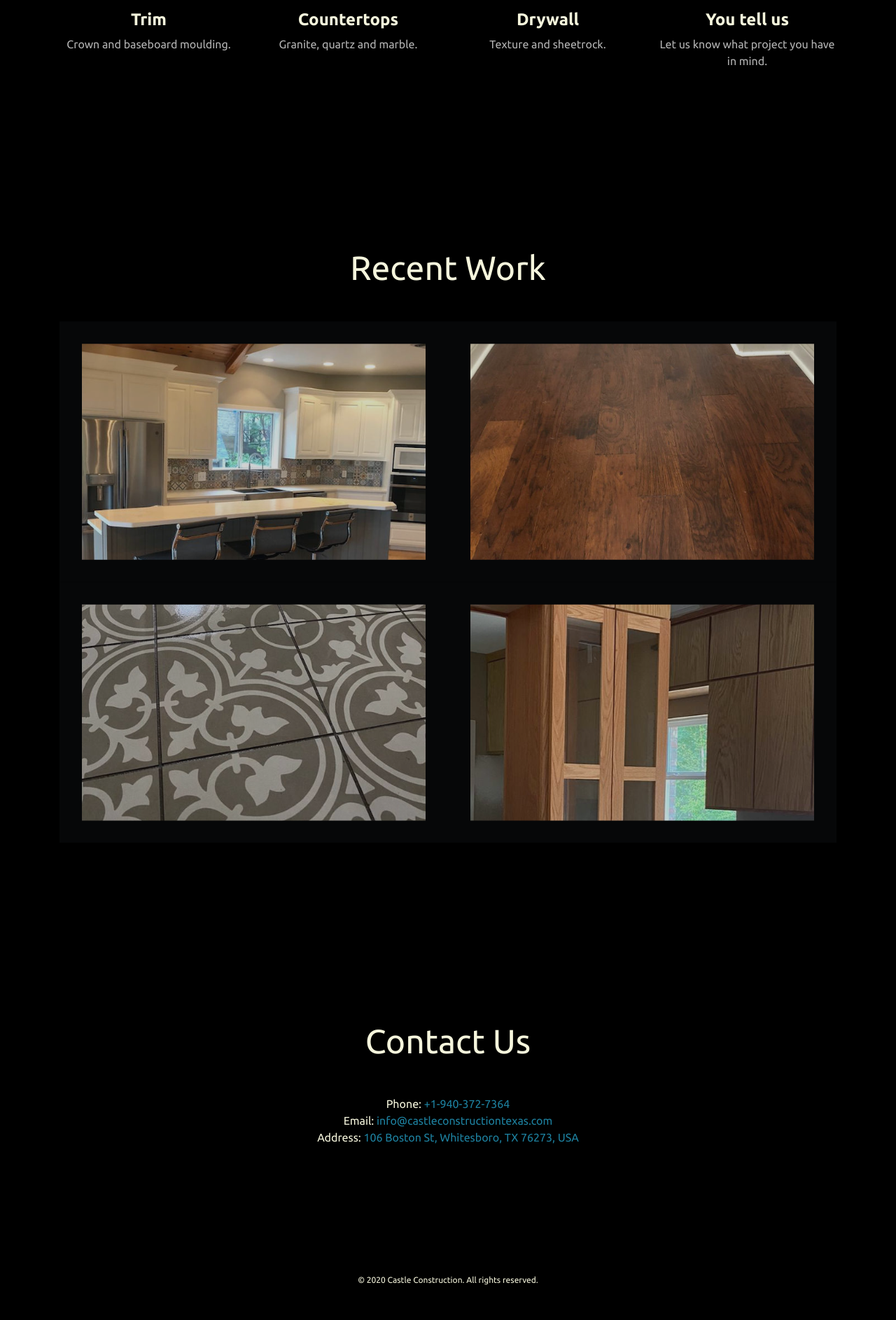
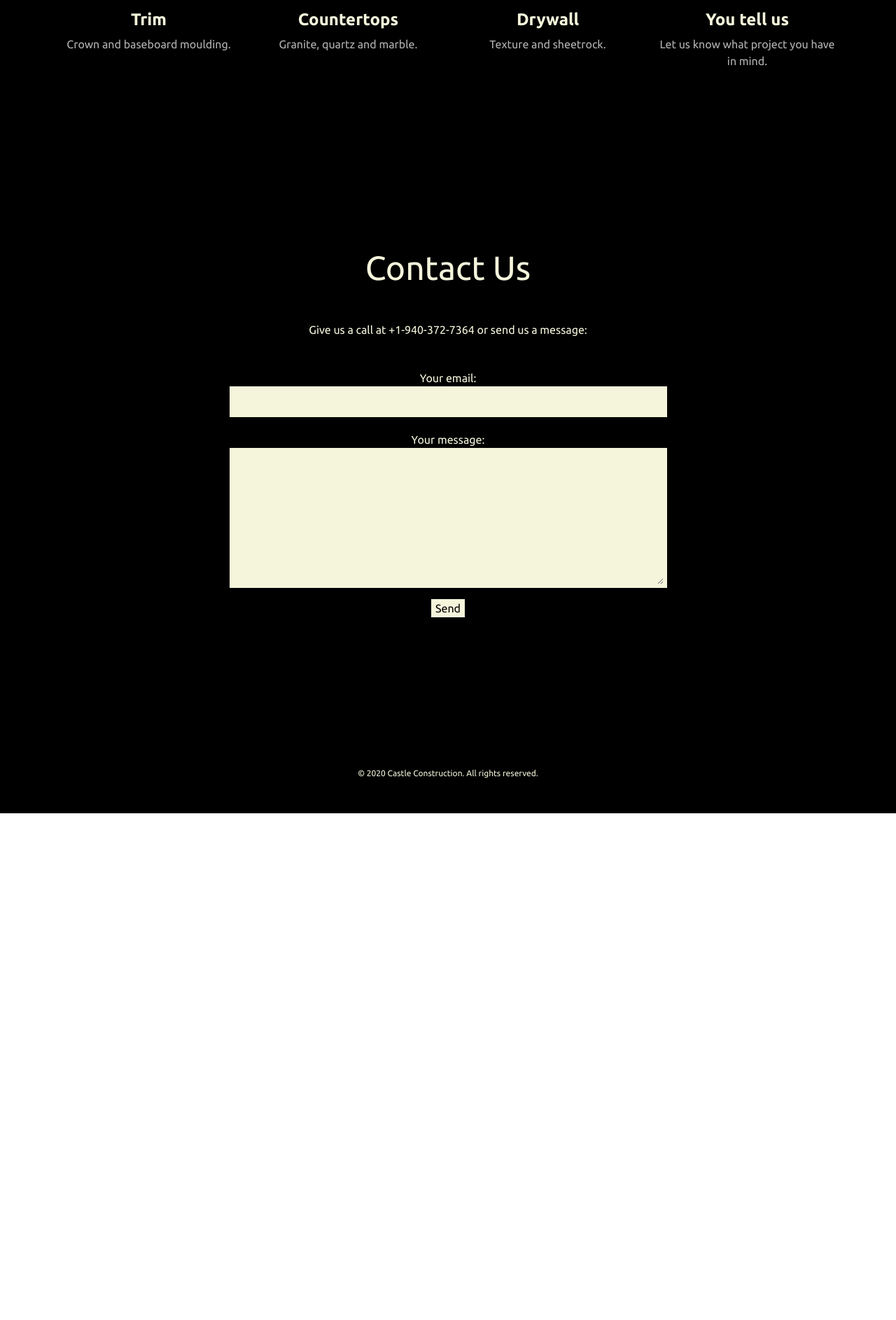
Before and after one commit to da-cali/castleConstruction, a Jekyll site: the page built from index.html, in a window 1280 px wide. Shown: the part 1878-3764 px from the top of the page at 70% size. Built offline with Jekyll 4.4.1, drawn with Linux system fonts in a browser that asks for light colours; after the commit the page ends 3040 px from its top, so only the background shows below that.

Commit message:
contact form added

```diff
--- a/_config.yml
+++ b/_config.yml
@@ -14,9 +14,9 @@
 # You can create any custom variable you would like, and they will be accessible
 # in the templates via {{ site.myvariable }}.
 title: Castle Construction
+description: Home renovation and construction services.
 email: info@castleconstructiontexas.com
 phone: +1-940-372-7364
-description: Home renovation services in Whitesboro, Texas.
 
 keywords: Painting, cabinets, vinyl and wood flooring, tile, trim, countertops, hardwood.
 url: https://castleconstructiontexas.com
--- a/_includes/header.html
+++ b/_includes/header.html
@@ -3,7 +3,7 @@
       <img class="logo" alt="Logo" src="{{ "/assets/img/castleConstruction-logo.svg" | prepend: site.baseurl }}" />
       <p></p>
       <br>
-      <h4 class="description "> Home renovation and construction services</h4>
+      <h4 class="description ">Home renovation and construction services</h4>
       <br>
         <!-- <h3 class="mb-5">
           <em>Home renovation services</em>
--- a/_includes/navigation.html
+++ b/_includes/navigation.html
@@ -15,9 +15,9 @@
         <li class="sidebar-nav-item">
             <a class="js-scroll-trigger" href="#services">Services</a>
         </li>
-        <li class="sidebar-nav-item">
+        <!-- <li class="sidebar-nav-item">
             <a class="js-scroll-trigger" href="#portfolio">Portfolio</a>
-        </li>
+        </li> -->
         <li class="sidebar-nav-item">
             <a class="js-scroll-trigger" href="#contact">Contact</a>
         </li>
--- a/_layouts/default.html
+++ b/_layouts/default.html
@@ -8,7 +8,7 @@
     <meta http-equiv="X-UA-Compatible" content="IE=edge">
     <meta name="author" content="{{ site.author }}">
     <!-- <link type="text/plain" rel="author" href="{{ site.baseurl }}/humans.txt" /> -->
-    <title>{% if page.title %}{{ page.title }} - {% elsif post.title %}{{ post.title }} - {% endif %}{{ site.title }}</title>
+    <title>{% if page.title %}{{ page.title }} - {% elsif post.title %}{{ post.title }} - {% endif %}{{ site.description }}</title>
     {% capture description %}
     {% if page.summary %}{{ page.summary }}{% else %}{{ site.description }}{% endif %}
     {% endcapture %}
--- a/index.html
+++ b/index.html
@@ -118,10 +118,10 @@ title: Castle Construction
 
 
 <!-- Portfolio -->
-<section class="portfolio content-section bg-dark" id="portfolio">
+<!-- <section class="portfolio content-section bg-dark" id="portfolio">
     <div class="container">
         <div class="content-section-heading text-center">
-            <!-- <h3 class="text-secondary mb-0">Portfolio</h3> -->
+            <h3 class="text-secondary mb-0">Portfolio</h3>
             <h2 class="mb-5">Recent Work</h2>
         </div>
         <div class="row no-gutters">
@@ -130,8 +130,8 @@ title: Castle Construction
               <a class="portfolio-item">
                 <span class="caption">
                   <span class="caption-content">
-                    <!-- <h2>Stationary</h2>
-                    <p class="mb-0">A yellow pencil with envelopes on a clean, blue backdrop!</p> -->
+                    <h2>Stationary</h2>
+                    <p class="mb-0">A yellow pencil with envelopes on a clean, blue backdrop!</p>
                   </span>
                 </span>
                 <img class="img-fluid" src="{{ site.baseurl }}/assets/img/img1.jpg" alt="">
@@ -142,8 +142,8 @@ title: Castle Construction
               <a class="portfolio-item">
                 <span class="caption">
                   <span class="caption-content">
-                    <!-- <h2>Stationary</h2>
-                    <p class="mb-0">A yellow pencil with envelopes on a clean, blue backdrop!</p> -->
+                    <h2>Stationary</h2>
+                    <p class="mb-0">A yellow pencil with envelopes on a clean, blue backdrop!</p>
                   </span>
                 </span>
                 <img class="img-fluid" src="{{ site.baseurl }}/assets/img/img2.jpg" alt="">
@@ -154,8 +154,8 @@ title: Castle Construction
               <a class="portfolio-item">
                 <span class="caption">
                   <span class="caption-content">
-                    <!-- <h2>Stationary</h2>
-                    <p class="mb-0">A yellow pencil with envelopes on a clean, blue backdrop!</p> -->
+                    <h2>Stationary</h2>
+                    <p class="mb-0">A yellow pencil with envelopes on a clean, blue backdrop!</p>
                   </span>
                 </span>
                 <img class="img-fluid" src="{{ site.baseurl }}/assets/img/img3.jpg" alt="">
@@ -166,8 +166,8 @@ title: Castle Construction
               <a class="portfolio-item">
                 <span class="caption">
                   <span class="caption-content">
-                    <!-- <h2>Stationary</h2>
-                    <p class="mb-0">A yellow pencil with envelopes on a clean, blue backdrop!</p> -->
+                    <h2>Stationary</h2>
+                    <p class="mb-0">A yellow pencil with envelopes on a clean, blue backdrop!</p>
                   </span>
                 </span>
                 <img class="img-fluid" src="{{ site.baseurl }}/assets/img/img4.jpg" alt="">
@@ -175,7 +175,7 @@ title: Castle Construction
             </div>
         </div>
     </div>
-</section>
+</section> -->
 
 
 <!-- Call to Action -->
@@ -207,11 +207,33 @@ title: Castle Construction
         <!-- <h3 class="text-secondary mb-0">Portfolio</h3> -->
       </div>
       <p class="mb-0 text-center">
-        Phone: <a href="tel:{{ site.phone }}">+1-940-372-7364</a>
+        Give us a call at <a class="text-white" href="tel:{{ site.phone }}">+1-940-372-7364</a> or send us a message:
+        <!-- <br>
+        Email: <a class="text-white" href="mailto:{{ site.email }}">info@castleconstructiontexas.com</a>
         <br>
-        Email: <a href="mailto:{{ site.email }}">info@castleconstructiontexas.com</a>
-        <br>
-        Address: <a href="https://goo.gl/maps/EyGuktY3ogPCULKk7">106 Boston St, Whitesboro, TX 76273, USA</a>
+        Address: <a class="text-white" href="https://goo.gl/maps/EyGuktY3ogPCULKk7">106 Boston St, Whitesboro, TX 76273, USA</a>        -->
       </p>
   </div>
+
+  <div class="contact">
+    <form
+      action="https://formspree.io/...."
+      method="POST"
+    >
+      <label>
+        Your email:
+        <input type="text" name="_replyto">
+      </label>
+      <label>
+        Your message:
+        <textarea name="message"></textarea>
+      </label>
+
+      <!-- your other form fields go here -->
+
+      <button type="submit">Send</button>
+    </form>
+  </div>
+
+
 </section>
```
Also changed, not shown: assets/css/stylish-portfolio.min.css.
